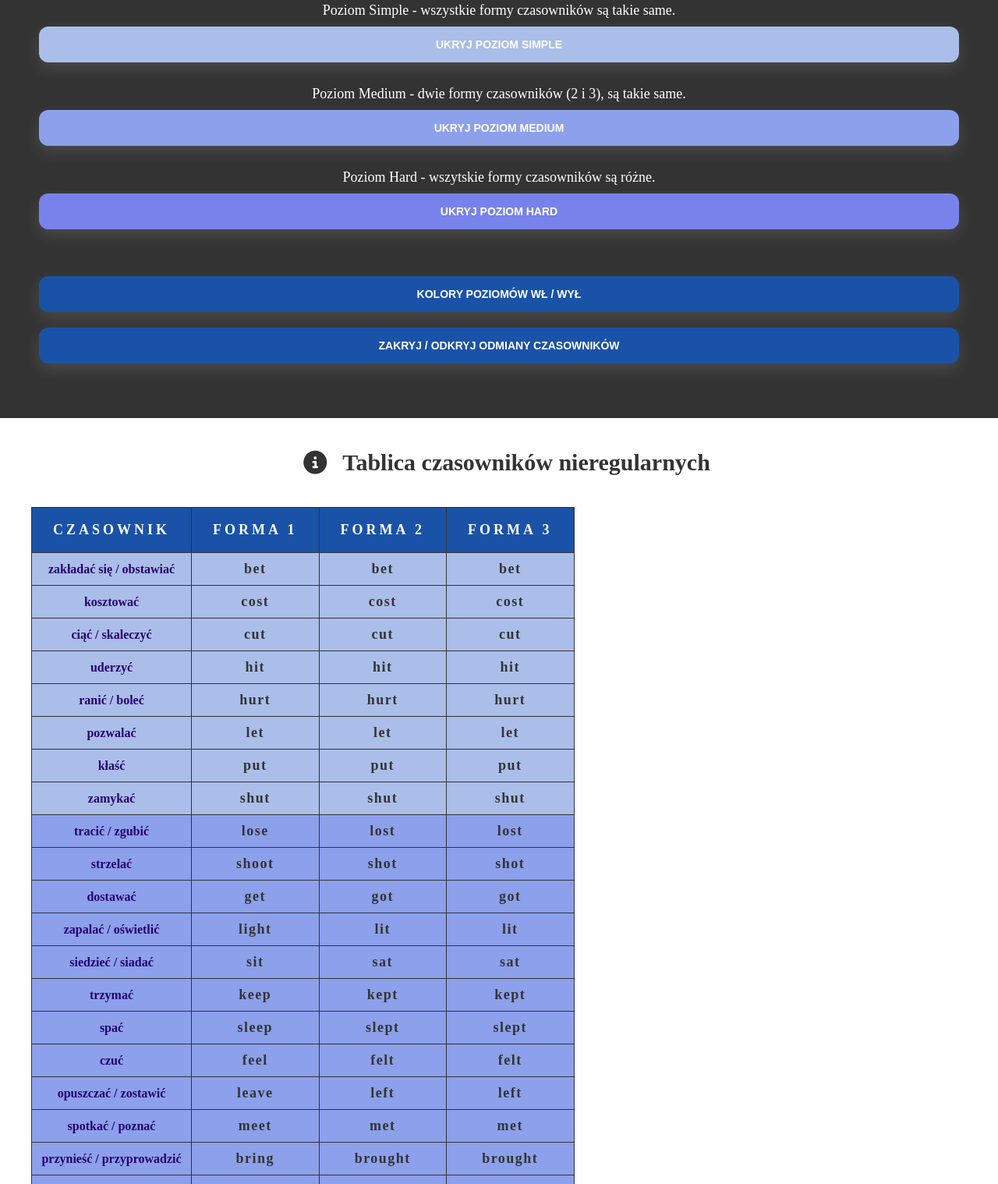
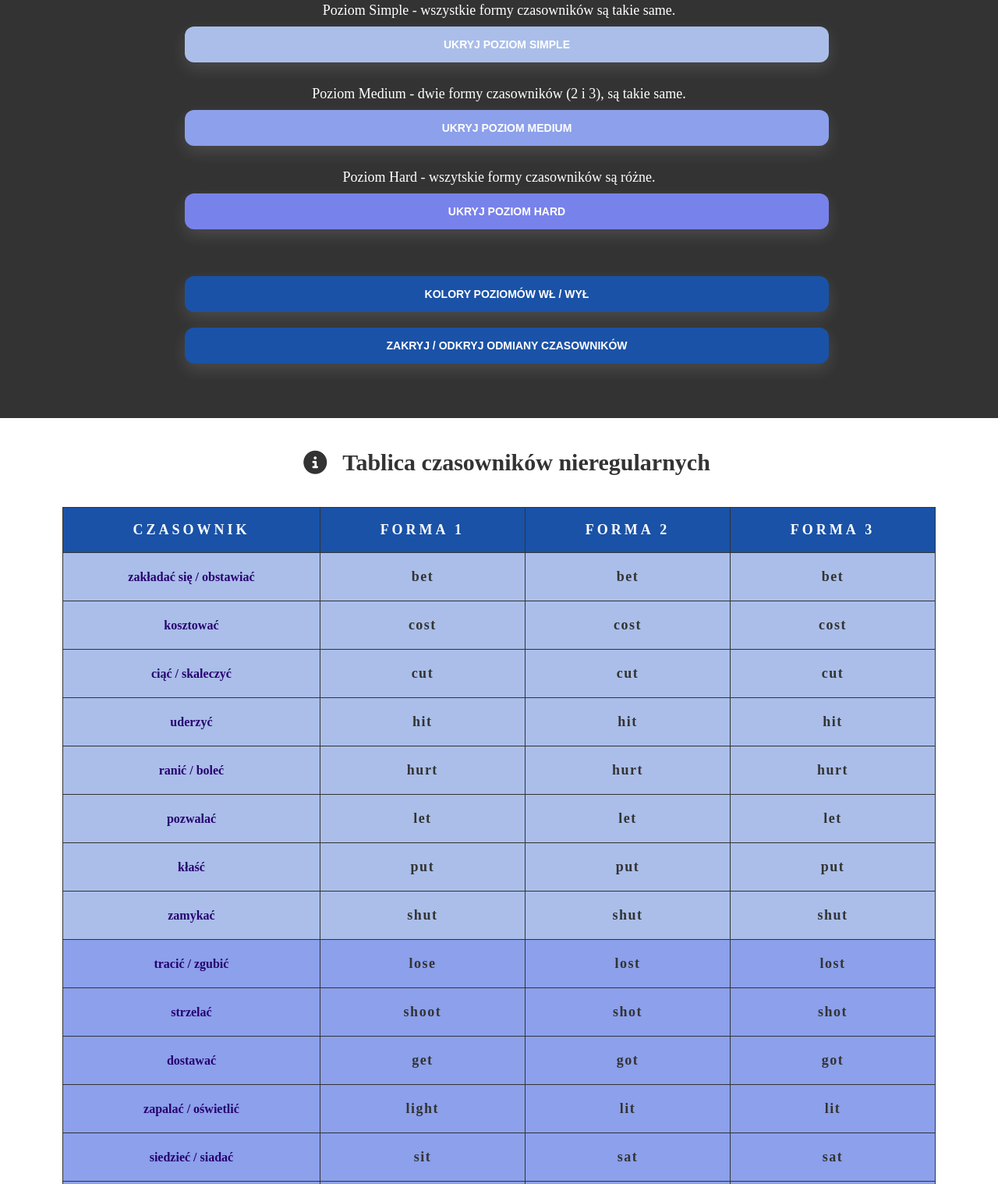
Before and after one commit to vatras-KJ/IrregularVocabularyJS, a website: page index.html in a window 1280 px wide. Shown: the part 554-2072 px from the top of the page at 78% size. Drawn offline with Linux system fonts and the light colour scheme.

Commit message:
added @media

```diff
--- a/index.html
+++ b/index.html
@@ -124,6 +124,7 @@
 
       <div class="wrapper">
         <div class="table__section">
+
           <div class="table__section-title">
             <i class="fa-solid fa-circle-info"></i>
             <h3>Tablica czasowników nieregularnych</h3>
@@ -131,6 +132,9 @@
                 <p>Z tablicy można się uczyć za pomocą zakrycia angielskich casowników (funkcja w ustawieniach) i odkrywać je (sprawdzając czy dobrze się odpowiedziało) za pomocą kliknięcia w odpowiedni kafelek. Dzięki ukryaniu poziomów można wygodnie uczyć się sekcjami (poziom trudności) i koncetrować się wyłacznie na danym poziomie. Kolor niebieski przyśpiesza naukę, lecz można go wyłączyć.  </p>
               </div>
           </div>
+
+          <div class="table__section__structure"></div>
+
         </div>
       </div>
 
--- a/src/js/createTable.js
+++ b/src/js/createTable.js
@@ -1,4 +1,4 @@
-const tableSection = document.querySelector('.table__section')
+const tableSection = document.querySelector('.table__section__structure')
 const cTable = document.createElement('table')
 const cTablehead = document.createElement('thead')
 const cTableBody = document.createElement('tbody')
--- /dev/null
+++ b/src/sass/_large.scss
@@ -0,0 +1,32 @@
+@media (min-width: 1000px) {
+	.table__section-box {
+		& .table__section-btns {
+			& .wrapper {
+				display: flex;
+				flex-direction: column;
+				align-items: center;
+			}
+
+			&_box {
+				display: inline-block;
+			}
+		}
+	}
+
+	.btn-level,
+	.btn-set {
+		width: 100%;
+	}
+
+	.table__section__structure {
+		padding: 0 4rem;
+	}
+
+	table {
+		width: 100%;
+	}
+
+	.table__section-box .table__section table th {
+		padding: 2rem 1rem;
+	}
+}
--- /dev/null
+++ b/src/sass/_medium.scss
@@ -0,0 +1,6 @@
+@media (min-width: 700px) {
+    .table__section__structure{
+        display: flex;
+        justify-content: center;
+    }
+}
--- a/src/sass/style.scss
+++ b/src/sass/style.scss
@@ -30,9 +30,13 @@ button {
 	box-shadow: 0 8px 20px rgba(255, 255, 255, 0.116);
 }
 
-h2, h3 {
+h2,
+h3 {
 	font-size: 3rem;
 }
+
+
+
 
 .table__info__section {
 	min-width: 100%;
@@ -54,7 +58,7 @@ h2, h3 {
 			display: flex;
 			align-items: center;
 			margin: 1rem 0;
-			padding: 2rem 0;
+			padding: 2rem;
 			font-size: 2rem;
 			cursor: pointer;
 
@@ -65,10 +69,18 @@ h2, h3 {
 			}
 		}
 
-		& .table__info__form__text-box {
-			padding: 0 2rem 2rem 2rem;
-			& .table__info__form__text__structure {
+		& .table__info__form__text {
+			&-box {
+				padding: 0 2rem 2rem 2rem;
+			}
+
+			&__structure {
 				margin: 1rem 0;
+				color: #1a52a7;
+				& p:first-child {
+					margin-bottom: .3rem;
+					font-weight: bold;
+				}
 			}
 		}
 	}
@@ -127,7 +139,6 @@ h2, h3 {
 
 	.table__section {
 		padding-top: 2rem;
-		overflow-x: scroll;
 
 		&-title {
 			position: relative;
@@ -160,13 +171,14 @@ h2, h3 {
 					display: inline-block;
 				}
 			}
+		}
 
-
-
+		&__structure{
+			overflow-x: scroll;
 		}
 
 		table {
-			margin-top: 2rem;
+			margin: 2rem 0 4rem 0;
 			font-size: 1.8rem;
 			color: #333;
 			background-color: #ddd;
@@ -232,3 +244,6 @@ footer {
 	text-align: center;
 	font-size: 1rem;
 }
+
+@import './medium';
+@import './large';
```
Also changed, not shown: dist/css/style.min.css, dist/js/createTable.min.js, 1 other file.
